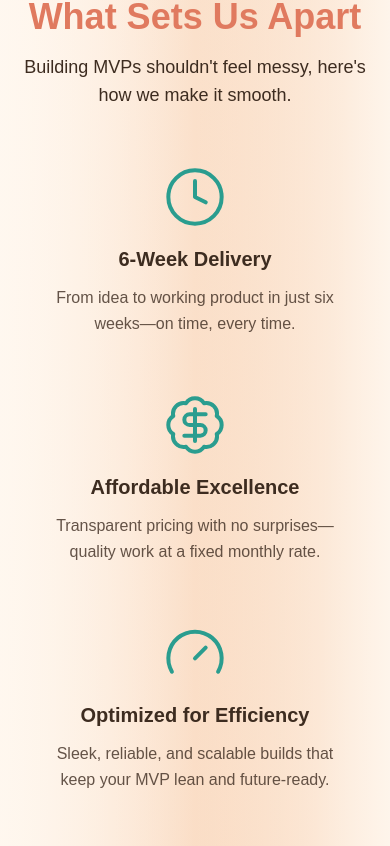
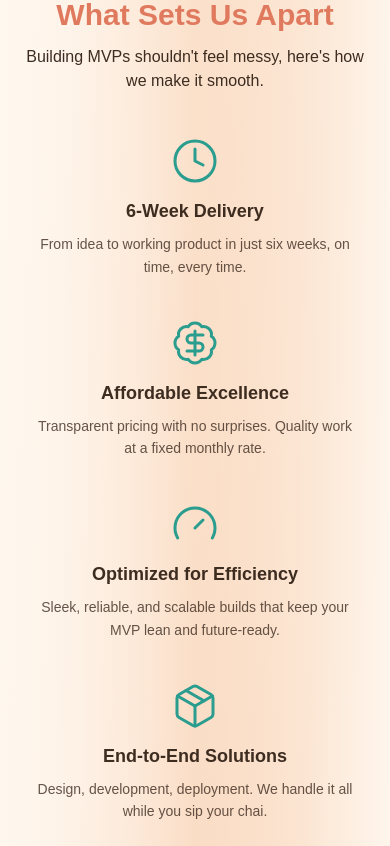
Before and after one commit to chaitanyashetty47/chaicoder, a Next.js app: page / in a window 390 px wide. Shown: the part 1078-1924 px from the top of the page. Built offline with nearby package versions, Linux system fonts and the light colour scheme; a web font is replaced by a local one.

Commit message:
optimized design layout

```diff
--- a/components/Features.tsx
+++ b/components/Features.tsx
@@ -4,12 +4,12 @@ const features = [
   {
     icon: Clock,
     title: "6-Week Delivery",
-    description: "From idea to working product in just six weeks—on time, every time.",
+    description: "From idea to working product in just six weeks, on time, every time.",
   },
   {
     icon: BadgeDollarSign,
     title: "Affordable Excellence",
-    description: "Transparent pricing with no surprises—quality work at a fixed monthly rate.",
+    description: "Transparent pricing with no surprises. Quality work at a fixed monthly rate.",
   },
   {
     icon: Gauge,
@@ -19,7 +19,7 @@ const features = [
   {
     icon: Package,
     title: "End-to-End Solutions",
-    description: "Design, development, deployment—we handle it all while you sip your chai.",
+    description: "Design, development, deployment. We handle it all while you sip your chai.",
   },
   {
     icon: Headphones,
@@ -29,38 +29,38 @@ const features = [
   {
     icon: RefreshCw,
     title: "Retainer Flexibility",
-    description: "Scale without stress—affordable retainers for ongoing maintenance, upgrades, and new features.",
+    description: "Scale without stress. Affordable retainers for ongoing maintenance, upgrades, and new features.",
   },
 ];
 
 const WhatSetsUsApart = () => {
   return (
-    <section className="py-12 px-6 ">
-      <div className="max-w-7xl mx-auto">
-        <div className="text-center mb-10">
-          <h2 className="text-4xl md:text-5xl font-bold text-primary-orange mb-4">
+    <section className="py-12 px-4 md:px-6">
+      <div className="max-w-4xl mx-auto">
+        <div className="text-center mb-8 md:mb-10">
+          <h2 className="text-3xl md:text-4xl lg:text-5xl font-bold text-primary-orange mb-3 md:mb-4">
             What Sets Us Apart
           </h2>
-          <p className="text-lg md:text-xl text-text-dark max-w-3xl mx-auto">
+          <p className="text-base md:text-lg lg:text-xl text-text-dark max-w-2xl mx-auto">
             Building MVPs shouldn&apos;t feel messy, here&apos;s how we make it smooth.
           </p>
         </div>
 
-        <div className="grid grid-cols-1 md:grid-cols-2 lg:grid-cols-3 gap-6 md:gap-8">
+        <div className="grid grid-cols-1 md:grid-cols-2 lg:grid-cols-3 gap-4 md:gap-6 lg:gap-8">
           {features.map((feature, index) => {
             const Icon = feature.icon;
             return (
               <div
                 key={index}
-                className="flex flex-col items-center text-center p-4 rounded-lg transition-all duration-300 hover:bg-secondary/50"
+                className="flex flex-col items-center text-center p-3 md:p-4 rounded-lg transition-all duration-300 hover:bg-secondary/50"
               >
-                <div className="mb-4">
-                  <Icon className="w-16 h-16 text-[#2A9D8F]" strokeWidth={1.5} />
+                <div className="mb-3 md:mb-4">
+                  <Icon className="w-12 h-12 md:w-14 md:h-14 lg:w-16 lg:h-16 text-[#2A9D8F]" strokeWidth={1.5} />
                 </div>
-                <h3 className="text-xl font-bold text-text-dark mb-3">
+                <h3 className="text-lg md:text-xl font-bold text-text-dark mb-2 md:mb-3">
                   {feature.title}
                 </h3>
-                <p className="text-text-dark/80 leading-relaxed">
+                <p className="text-sm md:text-base text-text-dark/80 leading-relaxed max-w-xs">
                   {feature.description}
                 </p>
               </div>
--- a/components/OurProcess.tsx
+++ b/components/OurProcess.tsx
@@ -40,31 +40,28 @@ const steps = [
 
 const OurProcess = () => {
   return (
-    <section className="py-16 px-6">
+    <section className="py-12 md:py-16 px-4 md:px-6">
       <div className="max-w-5xl mx-auto">
-        <div className="text-center mb-12">
-          <h2 className="text-4xl md:text-5xl font-bold text-primary-orange mb-4">
+        <div className="text-center mb-8 md:mb-12">
+          <h2 className="text-3xl md:text-4xl lg:text-5xl font-bold text-primary-orange mb-3 md:mb-4">
             Our 5-Step MVP Blueprint
           </h2>
-          <p className="text-lg md:text-xl text-text-dark max-w-4xl mx-auto">
+          <p className="text-base md:text-lg lg:text-xl text-text-dark max-w-4xl mx-auto px-2">
             A lean, market-ready MVP in 5 proven phases, designed to save time, cut costs, and maximize impact.
           </p>
         </div>
 
         <div className="relative">
-          {/* Timeline line */}
-          {/* <div className="absolute left-6 md:left-12 top-0 bottom-0 w-1 bg-border" /> */}
-
           {/* Timeline steps */}
-          <div className="space-y-8">
+          <div className="space-y-4 md:space-y-6 lg:space-y-8">
             {steps.map((step, index) => {
               const Icon = step.icon;
               return (
-                <div key={index} className="relative flex items-start gap-6 md:gap-8">
+                <div key={index} className="relative flex items-start gap-3 md:gap-6 lg:gap-8">
                   {/* Step number circle */}
                   <div className="relative z-10 flex-shrink-0">
-                    <div className="w-12 h-12 md:w-16 md:h-16 rounded-full border-4 border-background bg-teal flex items-center justify-center shadow-lg">
-                      <span className="text-lg md:text-2xl font-bold text-white">
+                    <div className="w-10 h-10 md:w-12 md:h-12 lg:w-16 lg:h-16 rounded-full border-3 md:border-4 border-background bg-teal flex items-center justify-center shadow-lg">
+                      <span className="text-sm md:text-lg lg:text-2xl font-bold text-white">
                         {step.number}
                       </span>
                     </div>
@@ -72,19 +69,19 @@ const OurProcess = () => {
 
                   {/* Card */}
                   <div
-                    className={`flex-1 rounded-full ${step.color} p-6 md:p-8 shadow-md transition-all duration-300 hover:shadow-xl hover:-translate-y-1`}
+                    className={`flex-1 rounded-2xl md:rounded-3xl lg:rounded-full ${step.color} p-4 md:p-6 lg:p-8 shadow-md transition-all duration-300 hover:shadow-xl hover:-translate-y-1`}
                   >
-                    <div className="flex items-center justify-between gap-4">
+                    <div className="flex items-start md:items-center justify-between gap-3 md:gap-4">
                       <div className="flex-1">
-                        <h3 className="text-xl md:text-2xl font-bold text-text-dark mb-2">
+                        <h3 className="text-lg md:text-xl lg:text-2xl font-bold text-text-dark mb-1 md:mb-2">
                           {step.title}
                         </h3>
-                        <p className="text-sm md:text-base text-text-dark/80 leading-relaxed">
+                        <p className="text-xs md:text-sm lg:text-base text-text-dark/80 leading-relaxed">
                           {step.description}
                         </p>
                       </div>
-                      <div className="flex-shrink-0 hidden md:block">
-                        <Icon className="w-12 h-12 text-text-brown/60" strokeWidth={1.5} />
+                      <div className="flex-shrink-0 hidden sm:block">
+                        <Icon className="w-8 h-8 md:w-10 md:h-10 lg:w-12 lg:h-12 text-text-brown/60" strokeWidth={1.5} />
                       </div>
                     </div>
                   </div>
```
